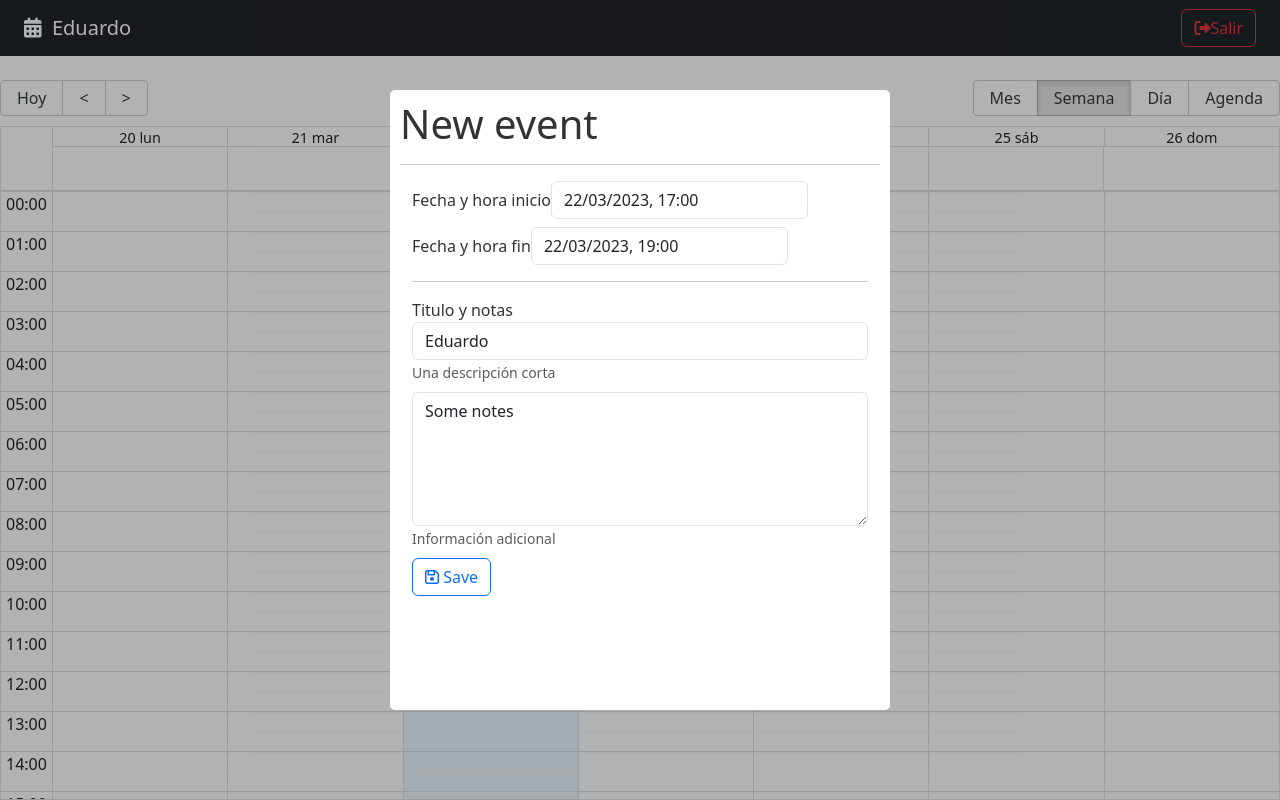
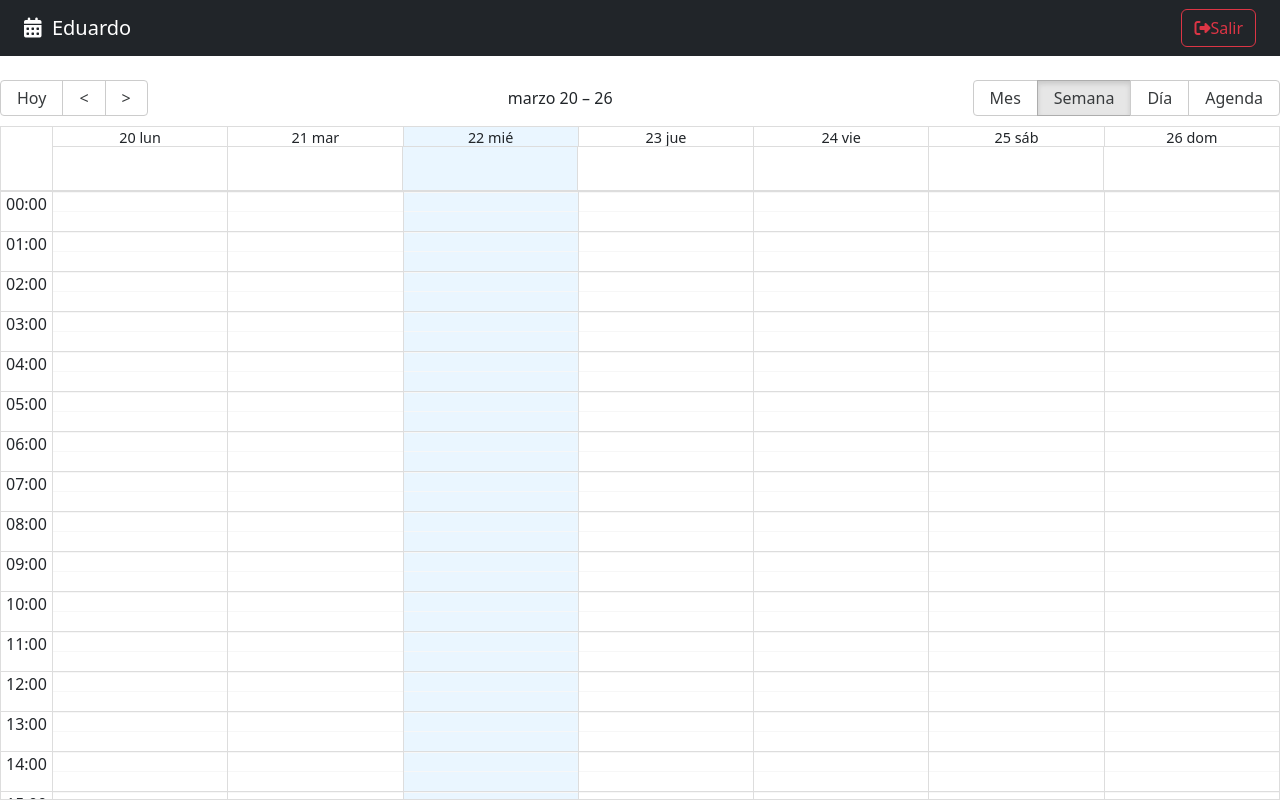
Before and after one commit to edualedesma/10-calendar, a React (Vite) app: page / in a window 1280 px wide. Built offline with nearby package versions, Linux system fonts and the light colour scheme.

Commit message:
Manage ui store with custom hook. Open and close modal

```diff
--- a/src/calendar/components/CalendarModal.jsx
+++ b/src/calendar/components/CalendarModal.jsx
@@ -7,6 +7,7 @@
 import "react-datepicker/dist/react-datepicker.css";
 import es from 'date-fns/locale/es';
 import '../../styles.css';
+import { useUiStore } from '../../hooks/useUiStore';
 
 registerLocale('es', es);
 
@@ -25,7 +26,7 @@
 
 export const CalendarModal = () => {
 
-	const [isOpen, setIsOpen] = useState(true);
+	const { isDateModalOpen, closeDateModal } = useUiStore();
 	const [formSubmitted, setFormSubmitted] = useState(false);
 	const [formValues, setFormValues] = useState({
 		title: 'Eduardo',
@@ -57,7 +58,7 @@
 	}
 
 	const onCloseModal = () => {
-		setIsOpen(false);
+		closeDateModal();
 	}
 
 	const onSubmit = ( event ) => {
@@ -80,7 +81,7 @@
 
 	return (
 		<Modal
-			isOpen={ isOpen }
+			isOpen={ isDateModalOpen }
 			onRequestClose={ onCloseModal }
 			style={ customStyles }
 			className="modal"
--- a/src/calendar/pages/CalendarPage.jsx
+++ b/src/calendar/pages/CalendarPage.jsx
@@ -4,6 +4,7 @@
 import { addHours } from 'date-fns';
 import { CalendarEvent, CalendarModal, Navbar } from "../";
 import { localizer, getMessagesES } from '../../helpers';
+import { useUiStore } from '../../hooks/useUiStore';
 
 const events = [{
 	title: 'Boss birthday',
@@ -19,6 +20,7 @@
 
 export const CalendarPage = () => {
 
+	const { openDateModal } = useUiStore();
 	const [lastView, setLastView] = useState(localStorage.getItem('lastView') || 'week');
 
 	const eventStyleGetter = ( event, start, end, isSelected ) => {
@@ -36,7 +38,8 @@
 	}
 
 	const onDoubleClick = ( event ) => {
-		console.log({ doubleClick: event });
+		// console.log({ doubleClick: event });
+		openDateModal();
 	}
 
 	const onSelect = ( event ) => {
--- /dev/null
+++ b/src/hooks/index.js
@@ -0,0 +1 @@
+export * from './useUiStore';
--- /dev/null
+++ b/src/hooks/useUiStore.js
@@ -0,0 +1,27 @@
+import { useDispatch, useSelector } from "react-redux"
+import { onCloseDateModal, onOpenDateModal } from "../store/ui/uiSlice";
+
+export const useUiStore = () => {
+
+	const dispatch = useDispatch();
+	const {
+		isDateModalOpen
+	} = useSelector( state => state.ui );
+
+	const openDateModal = () => {
+		dispatch( onOpenDateModal() );
+	}
+
+	const closeDateModal = () => {
+		dispatch( onCloseDateModal() );
+	}
+
+	return {
+		// Properties
+		isDateModalOpen,
+
+		// Methods
+		openDateModal,
+		closeDateModal,
+	}
+}
```
